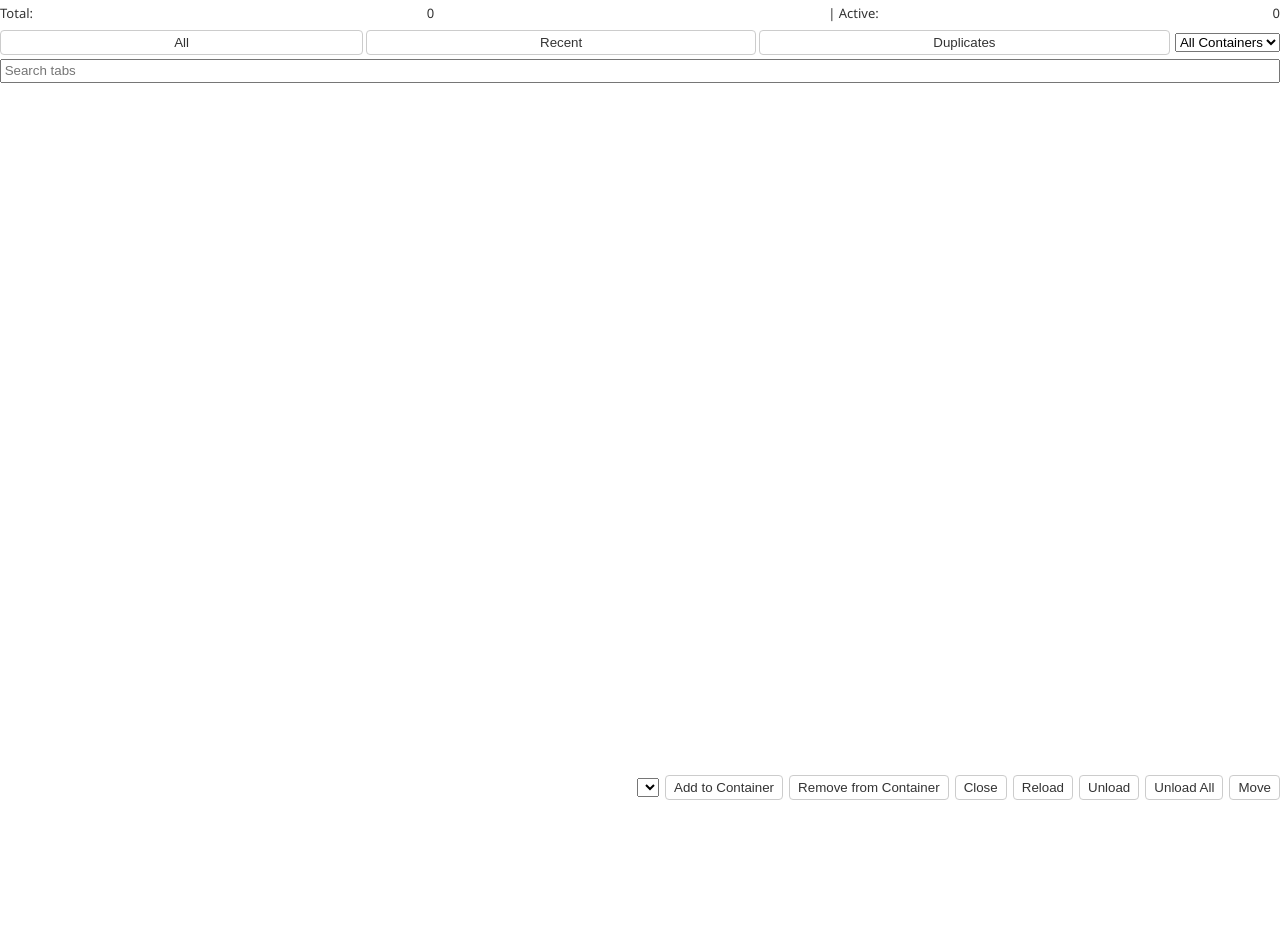
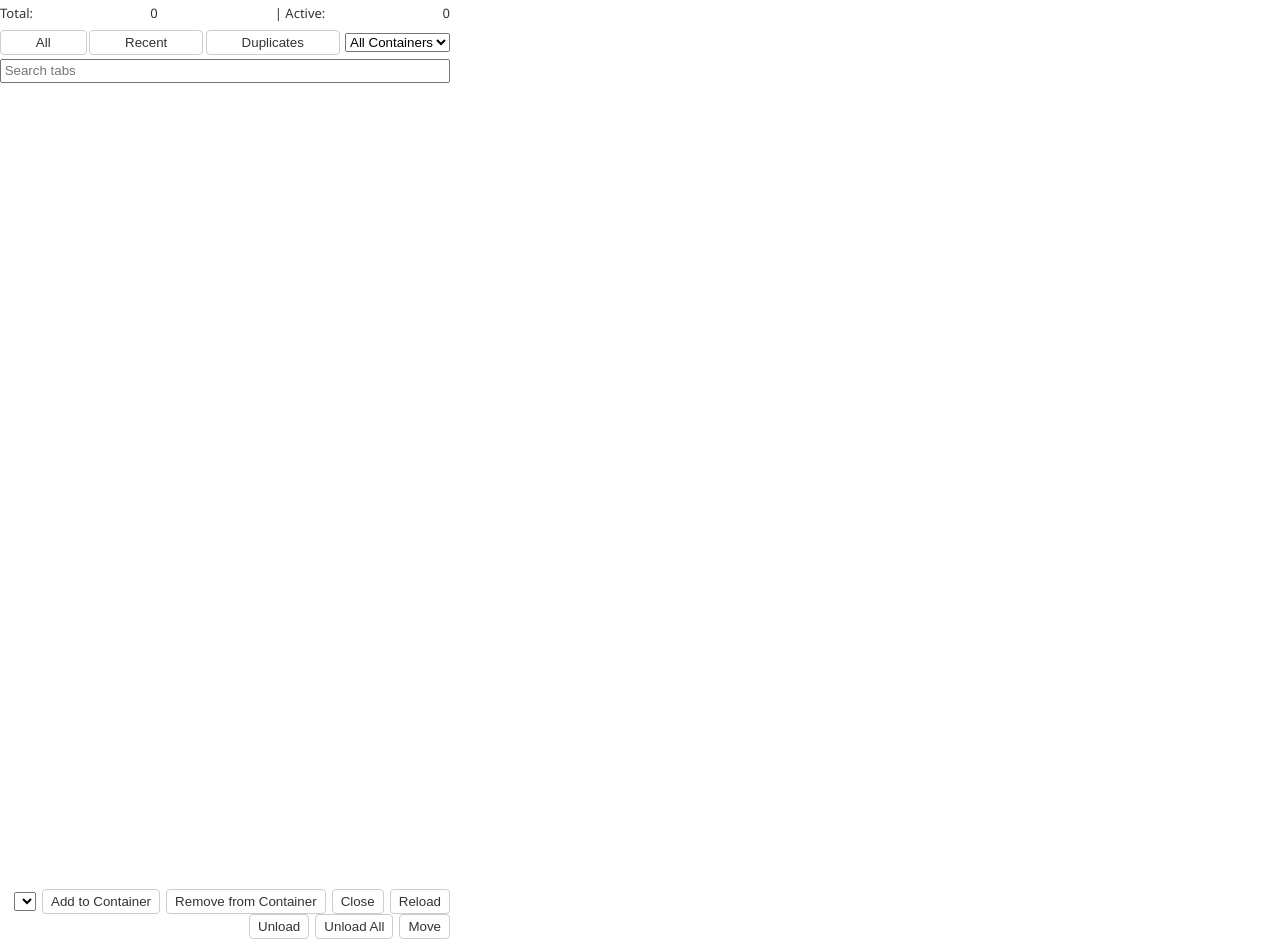
Before and after one commit to geek111/tab, a browser extension: page mytabs/full.html in a window 1280 px wide. Before the commit the page ends 800 px from the top, so only its background shows below. Drawn offline with Linux system fonts and the light colour scheme.

Commit message:
Fix grid layout for full view

```diff
--- a/mytabs/style.css
+++ b/mytabs/style.css
@@ -249,22 +249,17 @@ body[data-theme="dark"] .tab-tooltip {
 
 /* Layout tweaks for full view */
 body.full {
-  width: 100%;
-  height: 100%;
   padding: 0;
-  box-sizing: border-box;
-  display: flex;
-  flex-direction: column;
-  max-width: none;
+  margin: 0;
+  height: 100vh;
+  overflow: hidden;
 }
 body.full #tabs-wrapper,
 .tab-grid-wrapper {
   overflow-x: auto;
   overflow-y: hidden;
   height: 100vh;
-  width: 100%;
-  flex: 1 1 auto;
-  min-height: 0;
+  display: block;
   margin: 0 !important;
   padding: 0 !important;
 }
@@ -273,14 +268,11 @@ body.full #tabs,
   display: grid;
   grid-template-columns: repeat(auto-fill, var(--tile-width));
   grid-auto-rows: var(--tile-height);
-  gap: 0;
   width: fit-content;
   min-width: 100%;
   height: 100vh;
   min-height: 100%;
-  margin: 0 !important;
-  padding: 0 !important;
-  box-sizing: border-box;
+  gap: 0;
 }
 .tab-card,
 .tab {
```
